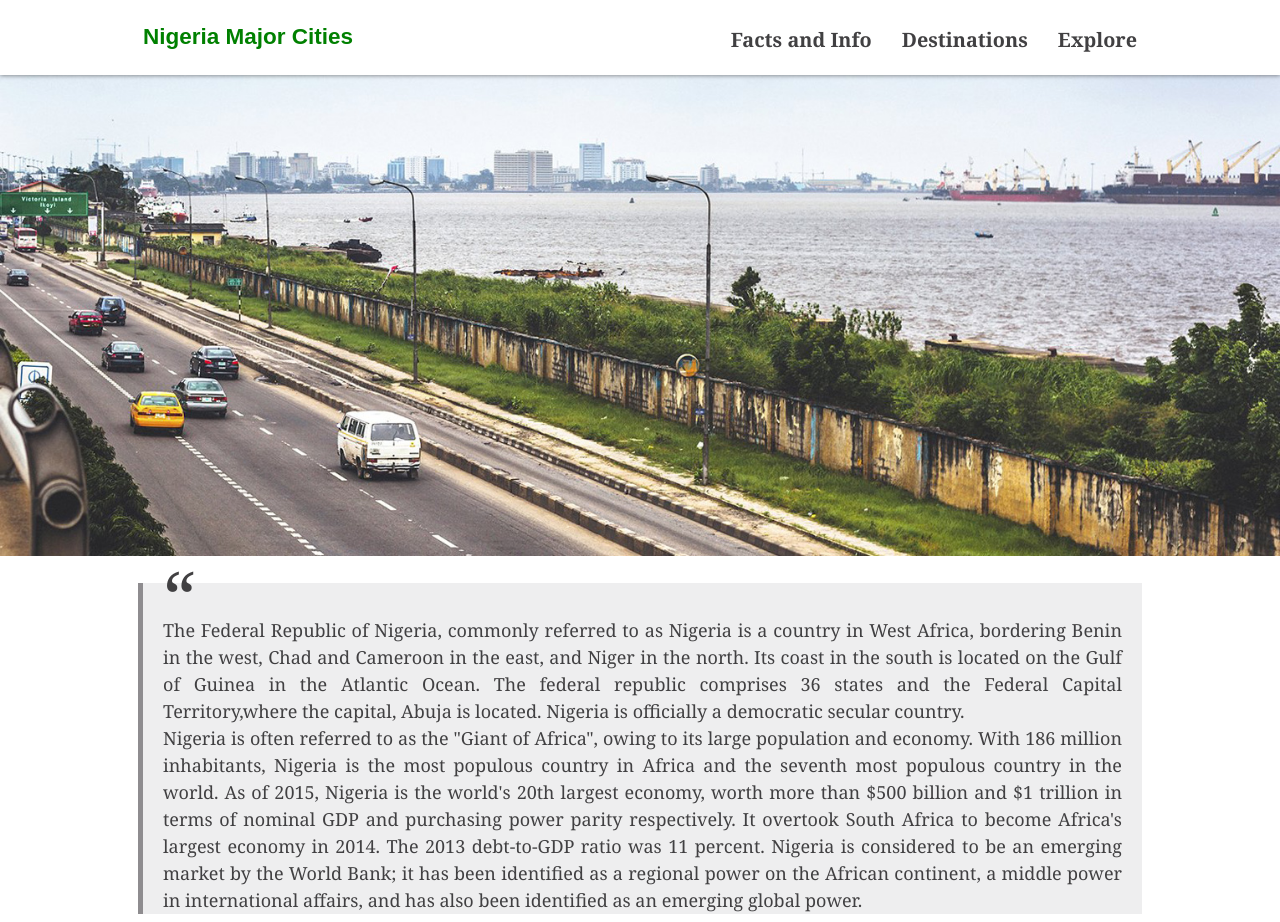
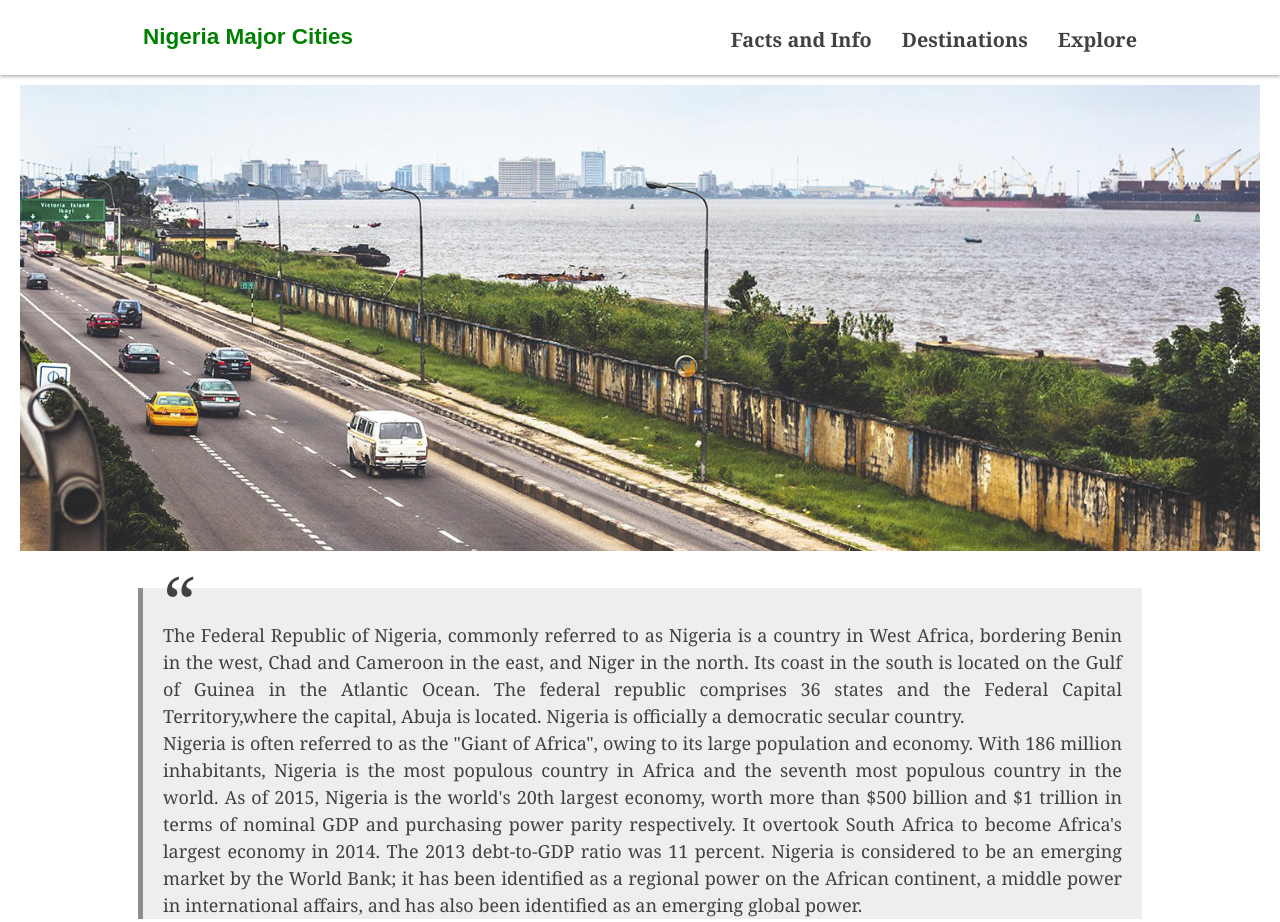
Before and after one commit to neorusse/Nigeria-Major-Cites, a website: page index.html in a window 1280 px wide. Shown: the top 922 px of the page. Drawn offline with Linux system fonts and the light colour scheme; files whose address does not match are found by name.

Commit message:
Update to CSS due to Sass Compilation

```diff
--- a/css/app.css
+++ b/css/app.css
@@ -57,7 +57,7 @@ p {
 .main-header {
   padding: 10px 0px; }
 
-.img-slides {
+.banner__img-slides {
   padding: 10px 20px; }
 
 .col {
@@ -79,12 +79,13 @@ p {
 
 .main-nav {
   margin-top: 5px; }
-  .main-nav a {
-    font-size: 1.1em;
-    color: #414042;
+  .main-nav__item {
     text-align: center;
     display: block;
     padding: 10px 15px; }
+  .main-nav a {
+    font-size: 1.1em;
+    color: #414042; }
   .main-nav a:hover {
     color: green; }
 
```
